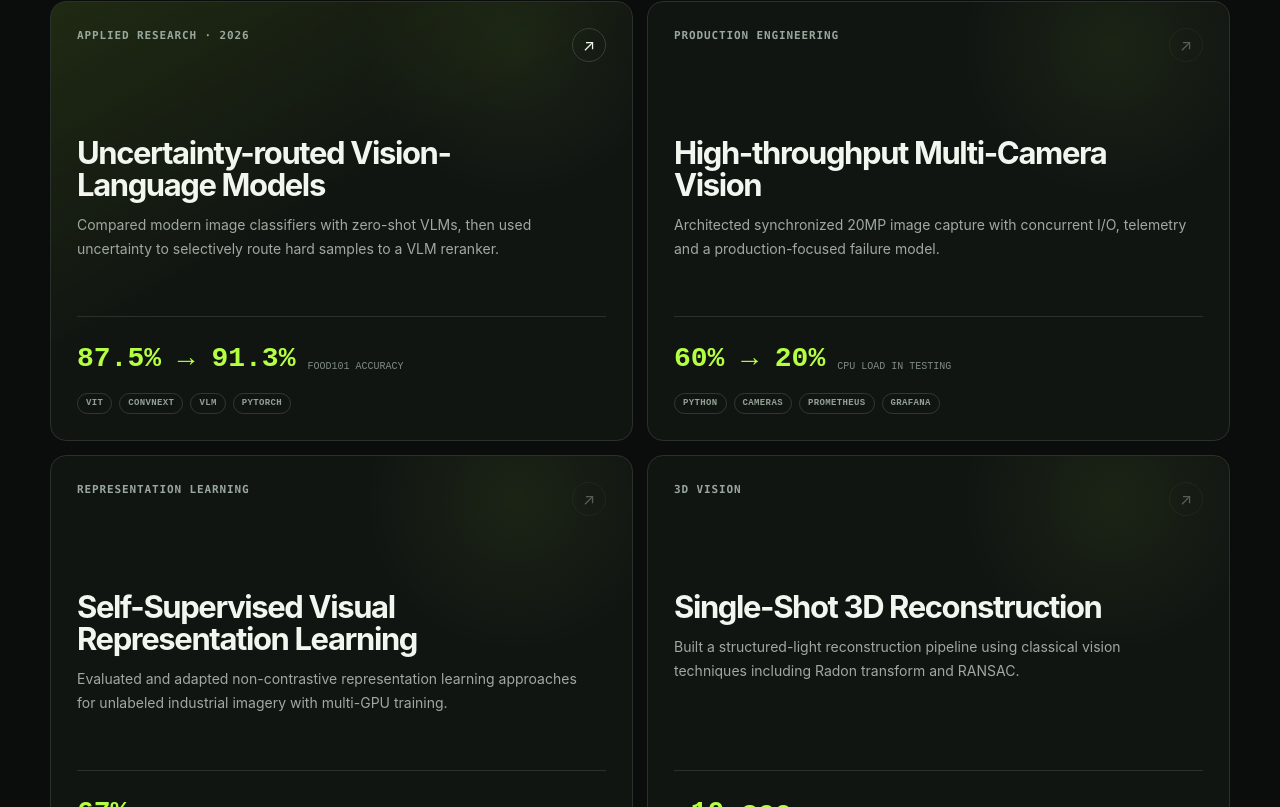
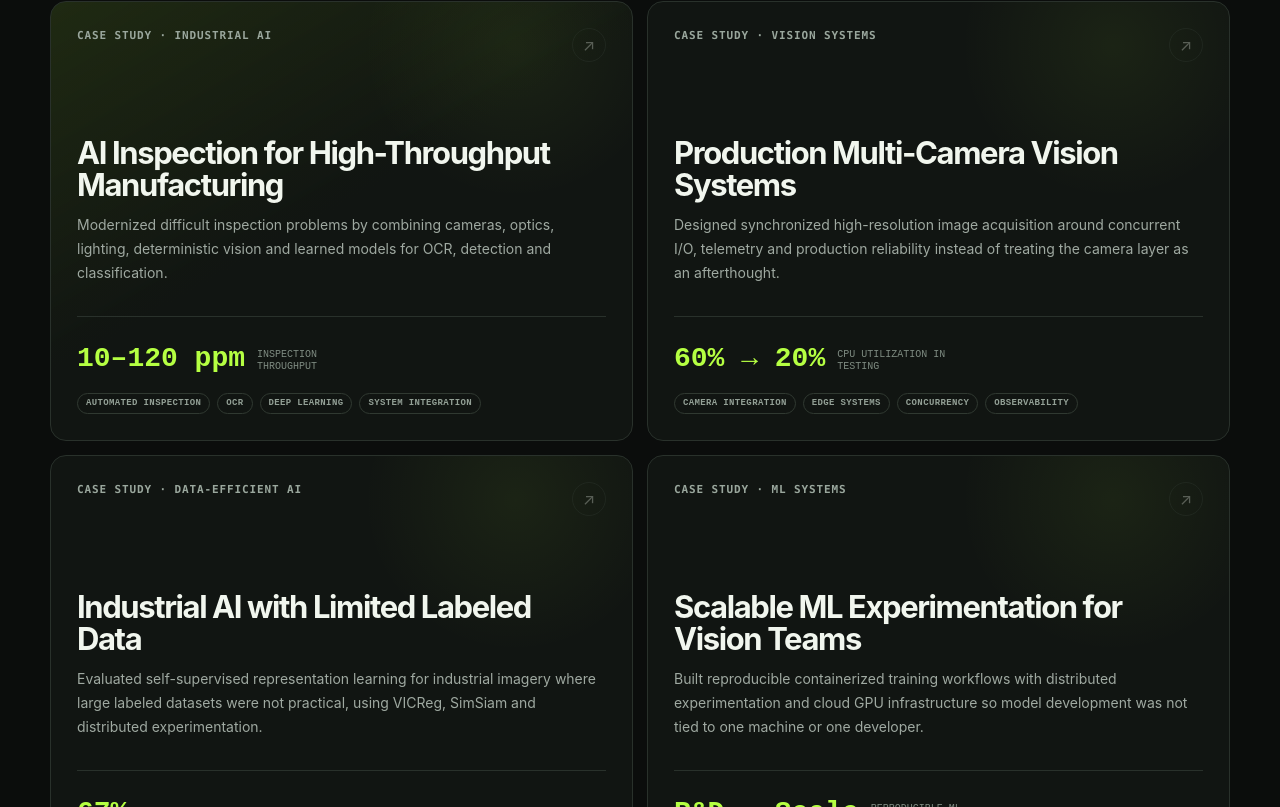
Before and after one commit to kasrasa/bitoom-consulting, a Next.js app: page / in a window 1280 px wide. Shown: the part 2073-2880 px from the top of the page. Built offline with nearby package versions, Linux system fonts and the light colour scheme.

Commit message:
Reframe portfolio around consulting case studies and Bitoom Labs

```diff
--- a/data/site.ts
+++ b/data/site.ts
@@ -37,83 +37,148 @@ export const services = [
   },
 ];
 
-export const projects = [
+export const caseStudies = [
   {
-    slug: "vlm-uncertainty-routing",
-    type: "Applied research · 2026",
-    title: "Uncertainty-routed Vision-Language Models",
-    summary: "Compared modern image classifiers with zero-shot VLMs, then used uncertainty to selectively route hard samples to a VLM reranker.",
-    metric: "87.5% → 91.3%",
-    metricLabel: "Food101 accuracy",
-    tags: ["ViT", "ConvNeXt", "VLM", "PyTorch"],
-    github: "https://github.com/kasrasa/ViT-VLM-experiments",
+    slug: "machine-vision-inspection",
+    type: "Case study · Industrial AI",
+    title: "AI Inspection for High-Throughput Manufacturing",
+    summary: "Modernized difficult inspection problems by combining cameras, optics, lighting, deterministic vision and learned models for OCR, detection and classification.",
+    clientValue: "Bitoom can help evaluate, design and deploy inspection systems when rule-based vision is becoming brittle or difficult to maintain.",
+    metric: "10–120 ppm",
+    metricLabel: "inspection throughput",
+    tags: ["Automated Inspection", "OCR", "Deep Learning", "System Integration"],
   },
   {
     slug: "multi-camera-vision",
-    type: "Production engineering",
-    title: "High-throughput Multi-Camera Vision",
-    summary: "Architected synchronized 20MP image capture with concurrent I/O, telemetry and a production-focused failure model.",
+    type: "Case study · Vision systems",
+    title: "Production Multi-Camera Vision Systems",
+    summary: "Designed synchronized high-resolution image acquisition around concurrent I/O, telemetry and production reliability instead of treating the camera layer as an afterthought.",
+    clientValue: "Bitoom can help solve dropped frames, synchronization issues, edge-compute bottlenecks and camera-system reliability problems.",
     metric: "60% → 20%",
-    metricLabel: "CPU load in testing",
-    tags: ["Python", "Cameras", "Prometheus", "Grafana"],
+    metricLabel: "CPU utilization in testing",
+    tags: ["Camera Integration", "Edge Systems", "Concurrency", "Observability"],
   },
   {
     slug: "self-supervised-vision",
-    type: "Representation learning",
-    title: "Self-Supervised Visual Representation Learning",
-    summary: "Evaluated and adapted non-contrastive representation learning approaches for unlabeled industrial imagery with multi-GPU training.",
+    type: "Case study · Data-efficient AI",
+    title: "Industrial AI with Limited Labeled Data",
+    summary: "Evaluated self-supervised representation learning for industrial imagery where large labeled datasets were not practical, using VICReg, SimSiam and distributed experimentation.",
+    clientValue: "Bitoom can help turn unlabeled image archives into useful embeddings for retrieval, similarity search, downstream learning and reduced labeling effort.",
     metric: "67%",
     metricLabel: "KNN benchmark",
-    tags: ["VICReg", "SimSiam", "Lightning", "DDP"],
+    tags: ["Self-Supervised Learning", "Visual Embeddings", "PyTorch", "Model Evaluation"],
+  },
+  {
+    slug: "ml-experimentation-platform",
+    type: "Case study · ML systems",
+    title: "Scalable ML Experimentation for Vision Teams",
+    summary: "Built reproducible containerized training workflows with distributed experimentation and cloud GPU infrastructure so model development was not tied to one machine or one developer.",
+    clientValue: "Bitoom can help teams move from research scripts to repeatable training, evaluation, GPU orchestration and production-minded ML workflows.",
+    metric: "R&D → Scale",
+    metricLabel: "reproducible ML workflows",
+    tags: ["MLOps", "Distributed Training", "AWS", "Kubernetes"],
   },
   {
     slug: "single-shot-3d",
-    type: "3D vision",
-    title: "Single-Shot 3D Reconstruction",
-    summary: "Built a structured-light reconstruction pipeline using classical vision techniques including Radon transform and RANSAC.",
-    metric: "~10 sec",
-    metricLabel: "from 2–3 min",
-    tags: ["3D Vision", "RANSAC", "Calibration", "Signal Processing"],
+    type: "Case study · 3D vision",
+    title: "Fast 3D Vision & Reconstruction",
+    summary: "Developed a single-shot structured-light reconstruction pipeline using calibration, Radon transforms, geometric correspondence and RANSAC-based outlier handling.",
+    clientValue: "Bitoom can help with calibration, geometric vision, measurement systems and hybrid classical/AI solutions where deep learning is not the whole answer.",
+    metric: "2–3 min → ~10 sec",
+    metricLabel: "processing time",
+    tags: ["3D Vision", "Calibration", "Geometry", "Signal Processing"],
+  },
+];
+
+export const labs = [
+  {
+    slug: "ros2-perception-pipeline",
+    type: "Bitoom Lab · Robotics",
+    title: "Robotics Perception & Sensor Synchronization",
+    summary: "A ROS2 prototype that aligns camera images with robot joint state and PLC state, publishes synchronization-quality metrics, and coordinates robot motion through action-based task execution.",
+    clientValue: "Relevant to robotic inspection, camera-to-robot synchronization, PLC integration and perception-driven automation.",
+    metric: "ROS2",
+    metricLabel: "camera + robot + PLC",
+    tags: ["ROS2", "Robotics", "Sensor Sync", "PLC Integration"],
+    github: "https://github.com/kasrasa/ROS2-Pipeline",
   },
   {
-    slug: "machine-vision-inspection",
-    type: "Industrial machine vision",
-    title: "AI Inspection for Manufacturing",
-    summary: "Designed vision systems combining cameras, optics, lighting and deep-learning inspection for demanding production lines.",
-    metric: "10–120 ppm",
-    metricLabel: "inspection throughput",
-    tags: ["Detection", "OCR", "Classification", "FAT/SAT"],
+    slug: "vision-guided-pick-place",
+    type: "Bitoom Lab · Automation",
+    title: "Rapid Vision Prototyping for Robotic Pick & Place",
+    summary: "Used transfer learning with YOLOv8m on a small custom dataset to detect bottles for an automation-line pick-and-place concept, then tested the detector on unseen images and prepared PyTorch and ONNX deployment formats.",
+    clientValue: "Shows how Bitoom can rapidly test whether a custom object-detection idea is viable before a client commits to a large data-collection effort.",
+    metric: "~40 images",
+    metricLabel: "prototype training set",
+    tags: ["Object Detection", "YOLO", "Robotics", "ONNX"],
+    github: "https://github.com/kasrasa/Industrial-projects",
+  },
+  {
+    slug: "vlm-uncertainty-routing",
+    type: "Bitoom Lab · Multimodal AI",
+    title: "Efficient Multimodal Vision Architectures",
+    summary: "Compared specialist image classifiers with vision-language models and explored uncertainty-based routing so stronger multimodal models are used only where they add value.",
+    clientValue: "Relevant to teams evaluating VLM adoption, model routing and accuracy-versus-latency trade-offs instead of defaulting to the largest model everywhere.",
+    metric: "87.5% → 91.3%",
+    metricLabel: "Food101 accuracy",
+    tags: ["VLMs", "Vision Transformers", "Model Routing", "AI Prototyping"],
   },
   {
     slug: "structure-optimizer",
-    type: "Open-source engineering tool",
-    title: "Structure Optimizer",
-    summary: "Python tooling for structural calculations, wind-load analysis and cost-aware assembly optimization with a testable modular architecture.",
-    metric: "Python + UI",
-    metricLabel: "engineering automation",
-    tags: ["Python", "Optimization", "Testing", "Streamlit"],
+    type: "Bitoom Lab · Engineering software",
+    title: "Engineering Workflow & Decision Automation",
+    summary: "Converted domain-heavy structural calculations into modular Python software covering input validation, uplift loads, wall and roof calculations, automated design paths, structured outputs and tests.",
+    clientValue: "Relevant to teams replacing spreadsheets and repetitive engineering calculations with maintainable internal software and optimization tools.",
+    metric: "Tested",
+    metricLabel: "modular engineering workflow",
+    tags: ["Engineering Automation", "Python", "Optimization", "Testing"],
     github: "https://github.com/kasrasa/Structure-Optimizer",
   },
+  {
+    slug: "guardrailed-ai-agent",
+    type: "Bitoom Lab · Agentic AI",
+    title: "Guardrailed AI Agents for Internal Workflows",
+    summary: "Explored a tool-using AI agent with structured safety checks, generated-content validation and controlled file-writing actions using the OpenAI Agents SDK.",
+    clientValue: "Relevant to internal assistants and workflow agents that need controlled tool access instead of unrestricted chatbot behavior.",
+    metric: "Tools + guardrails",
+    metricLabel: "agent workflow prototype",
+    tags: ["AI Agents", "Tool Calling", "Guardrails", "Workflow Automation"],
+    github: "https://github.com/kasrasa/FileAssistantAgent",
+  },
+  {
+    slug: "computer-vision-methods",
+    type: "Bitoom Lab · Computer vision",
+    title: "Computer Vision Methods Bench",
+    summary: "A collection of practical experiments across OpenCV, image processing, OCR, text detection and object-detection methods designed to keep model selection grounded in the actual problem.",
+    clientValue: "Relevant when the best production solution is a hybrid of deterministic image processing, OCR and learned models rather than a single end-to-end network.",
+    metric: "Hybrid CV",
+    metricLabel: "classical + learned methods",
+    tags: ["OpenCV", "OCR", "Image Processing", "Detection"],
+    github: "https://github.com/kasrasa/image_processing_experiments",
+  },
 ];
+
+// Backward-compatible combined export for any components that still consume `projects`.
+export const projects = [...caseStudies, ...labs];
 
 export const experience = [
   {
     period: "2024 — now",
     company: "Siemens Canada",
     role: "Computer Vision Developer",
-    line: "Industrial CV systems, representation learning, distributed training and production MLOps.",
+    line: "Built production-oriented vision infrastructure, data-efficient representation learning and scalable ML experimentation workflows for industrial AI systems.",
   },
   {
     period: "2022 — 2024",
     company: "ATS Automation",
     role: "Computer Vision Developer",
-    line: "End-to-end machine vision architecture for pharmaceutical manufacturing and AI-based inspection.",
+    line: "Delivered end-to-end machine vision for pharmaceutical and industrial automation, spanning cameras, optics, OCR, deep-learning inspection and FAT/SAT integration.",
   },
   {
     period: "2021 — 2022",
     company: "Christie Digital Systems",
     role: "Computer Vision Developer · Internship",
-    line: "Single-shot structured-light 3D reconstruction and geometric computer vision.",
+    line: "Developed geometric computer-vision and structured-light reconstruction methods that reduced a 3D processing workflow from minutes to seconds.",
   },
 ];
 
```
